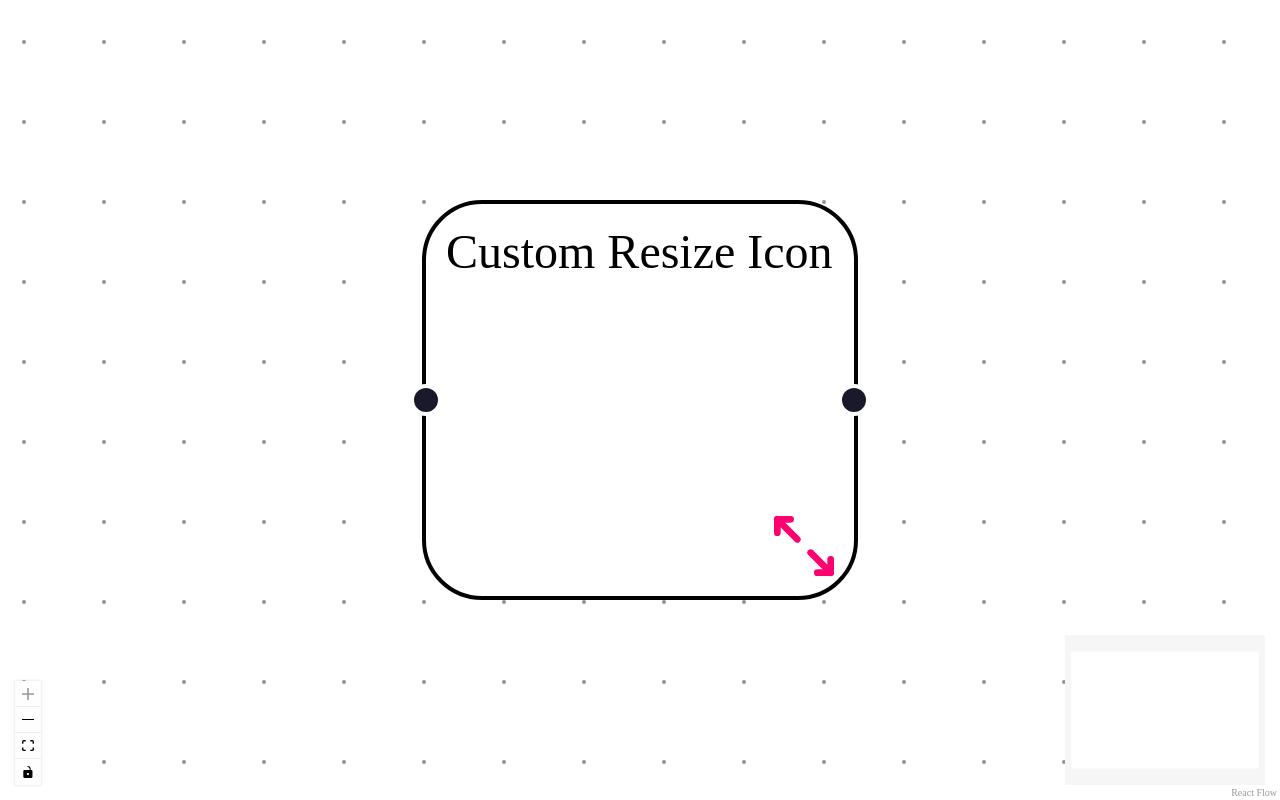
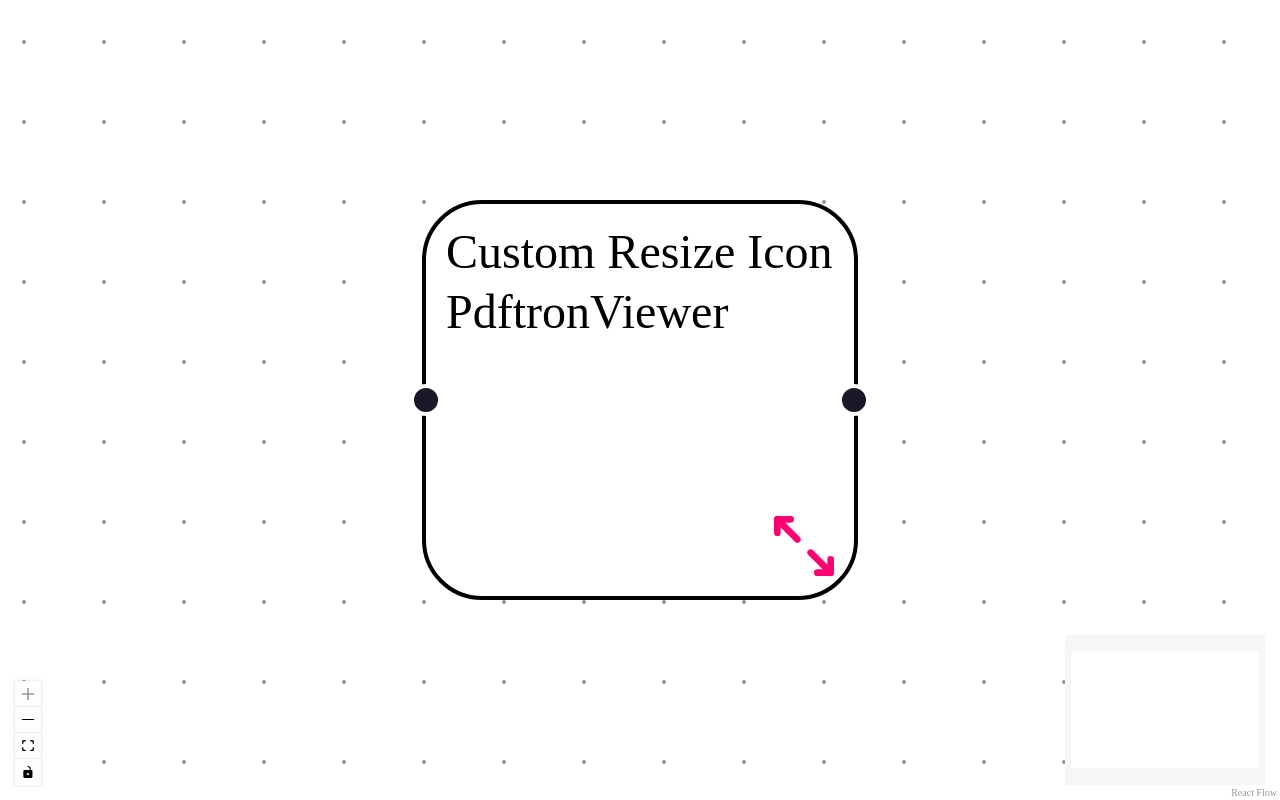
Before and after one commit to akhil-haridas/react-flow-viewer, a React (Vite) app in the folder client/: page / in a window 1280 px wide. Built offline with nearby package versions, Linux system fonts and the light colour scheme.

Commit message:
conditional based rendering viewering component

```diff
--- a/client/src/components/FlowWrapper.jsx
+++ b/client/src/components/FlowWrapper.jsx
@@ -18,7 +18,7 @@
   {
     id: '1',
     type: 'CustomResizerNode',
-    data: { label: 'Custom Resize Icon' },
+    data: { label: 'Custom Resize Icon', viewer: "PdftronViewer" },
     position: { x: 150, y: 150 },
     style: {
       background: '#fff',
--- a/client/src/components/Resizer/CustomResizerNode.jsx
+++ b/client/src/components/Resizer/CustomResizerNode.jsx
@@ -1,20 +1,34 @@
-import { memo } from 'react';
-import { Handle, Position, NodeResizeControl } from '@xyflow/react';
+import { memo } from "react";
+import { Handle, Position, NodeResizeControl } from "@xyflow/react";
+import PdftronViewer from "../Pdftron/PdftronViewer";
 
 const controlStyle = {
-  background: 'transparent',
-  border: 'none',
+    background: "transparent",
+    border: "none",
 };
 
 const CustomNode = ({ data }) => {
+    const renderViwer = (type) => {
+        switch (type) {
+            case "PdftronViewer":
+                return <PdftronViewer />;
+            case "PotreeViewer":
+                return <PotreeViewer />;
+            case "IfcViewer":
+                return <IfcViewer />;
+            default:
+                return null;
+        }
+    };
     return (
         <>
-      <NodeResizeControl style={controlStyle} minWidth={100} minHeight={50} >
+            <NodeResizeControl style={controlStyle} minWidth={100} minHeight={50}>
                 <ResizeIcon />
             </NodeResizeControl>
 
             <Handle type="target" position={Position.Left} />
             <div>{data.label}</div>
+            {renderViwer(data.viewer)}
             <Handle type="source" position={Position.Right} />
         </>
     );
@@ -32,7 +46,7 @@
             fill="none"
             strokeLinecap="round"
             strokeLinejoin="round"
-      style={{ position: 'absolute', right: 5, bottom: 5 }}
+            style={{ position: "absolute", right: 5, bottom: 5 }}
         >
             <path stroke="none" d="M0 0h24v24H0z" fill="none" />
             <polyline points="16 20 20 20 20 16" />
```
Lines whose indentation alone changed are shown as unchanged.
